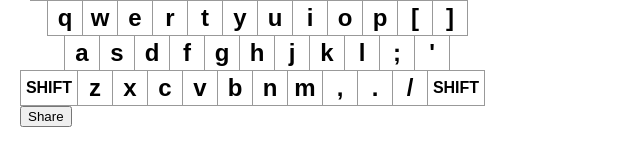
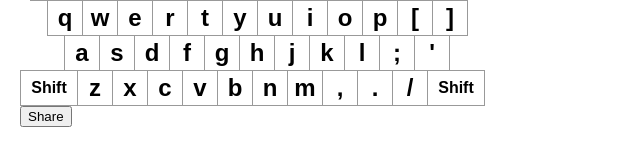
Before and after one commit to ooblies/third-typing-game, a React (Create React App) app in the folder typing-game/: page / in a window 1280 px wide. Shown: the part 529-689 px from the top of the page, without its empty margins (0-640 px from the left). Built offline with nearby package versions, Linux system fonts and the light colour scheme.

Commit message:
Added pressedKeys

```diff
--- a/typing-game/src/Game.js
+++ b/typing-game/src/Game.js
@@ -19,7 +19,7 @@ class Key extends React.Component {
         return (
             <div className={"key " + (this.props.highlighted ? ' activeKey' : '')
                                    + (this.props.error ? ' errorKey' : '')
-                                   + (this.props.value === "SHIFT" ? ' shift':'')
+                                   + (this.props.value === "Shift" ? ' shift':'')
                                    + (this.props.disabled ? ' disabled' : '')
                                    + (this.props.highlightShift ? " shifted" : '')
                                    + (this.props.pressed ? ' pressed' : '')} >
@@ -82,9 +82,13 @@ class Keyboard extends React.Component {
             display = this.props.activeString.includes(key) || this.props.activeString.includes(shift) ? display : "";
         }
 
+        var pressed = false;
+        if (this.props.pressedKeys.indexOf(key) > -1 || this.props.pressedKeys.indexOf(shift) > -1) {
+            pressed = true;
+        }
 
         return (
-            <Key value={display} shiftKey={shift} highlighted={this.props.activeString.includes(display)} showKeys={config.showKeys} error={this.props.errorKeys.includes(display)} highlightShift={shifted} disabled={disabled}></Key>
+            <Key value={display} shiftKey={shift} highlighted={this.props.activeString.includes(display)} showKeys={config.showKeys} error={this.props.errorKeys.includes(display)} highlightShift={shifted} disabled={disabled} pressed={pressed}></Key>
         )
     }
 
@@ -107,10 +111,10 @@ class Keyboard extends React.Component {
                     {this.renderKey(';',':')}{this.renderKey("'",'"')}
                 </div>
                 <div className="row-4">
-                    {this.renderKey('SHIFT','SHIFT')}
+                    {this.renderKey('Shift','Shift')}
                     {this.renderKey('z','Z')}{this.renderKey('x','X')}{this.renderKey('c','C')}{this.renderKey('v','V')}{this.renderKey('b','B')}{this.renderKey('n','N')}{this.renderKey('m','M')}
                     {this.renderKey(',','<')}{this.renderKey('.','>')}{this.renderKey('/','?')}
-                    {this.renderKey('SHIFT','SHIFT')}
+                    {this.renderKey('Shift','Shift')}
                 </div>
             </div>
         );
@@ -256,6 +260,7 @@ class Game extends React.Component {
             timeSinceLastSpawn: 0,
             keysMiseed: 0,
             activeKeys: Array(0),
+            pressedKeys: Array(0),
             errorKeys: Array(0),
             isStarted: false,
             shift: false,
@@ -385,22 +390,39 @@ class Game extends React.Component {
     }
 
     componentWillMount() {
-        document.addEventListener("keydown", this.onKeyPressed.bind(this));
+        document.addEventListener("keydown", this.onKeyDown.bind(this));
         document.addEventListener('keyup', this.onKeyUp.bind(this));
         this.intervalHandle = setInterval(this.tick.bind(this),100);
     }
 
     componentWillUnmount() {
-        document.removeEventListener("keydown", this.onKeyPressed.bind(this));
+        document.removeEventListener("keydown", this.onKeyDown.bind(this));
         document.removeEventListener('keyup', this.onKeyUp.bind(this));
         clearInterval(this.interval);
     }
 
     removeKey(rkey) {
-        var activeKeys = this.state.activeKeys.filter(key => rkey.toUpperCase() !== key.key.toUpperCase());
+        var activeKeys = this.state.activeKeys.filter(key => rkey !== key.key);
 
         this.setState({
             activeKeys: activeKeys,
+        });
+    }
+
+    removePressedKey(rkey) {
+        var pressedKeys = this.state.pressedKeys.filter(key => rkey.toUpperCase() !== key.toUpperCase());
+
+        this.setState({
+            pressedKeys: pressedKeys,
+        });
+    }
+
+    addPressedKey(key) {
+        var pressedKeys = this.state.pressedKeys;
+        pressedKeys.push(key);
+
+        this.setState({
+            pressedKeys: pressedKeys,
         });
     }
 
@@ -432,17 +454,27 @@ class Game extends React.Component {
                     shift: false,
                 })
             }
+
+
+            this.removePressedKey(e.key);
+
+            console.log(this.state.pressedKeys);
         }
     }
-    onKeyPressed(e) {
+    onKeyDown(e) {
 
         if (e) {
+
+            this.addPressedKey(e.key);
+            console.log(this.state.pressedKeys);
+
             if (e.key === 'Shift') {
                 this.setState({
                     shift: true,
                 })
                 return;
             }
+
         }
         if (this.state.isStarted) {
             if (e) {
@@ -561,11 +593,11 @@ class Game extends React.Component {
                 <Config updateConfig={this.updateConfig} config={this.state.config} ></Config>
                 <button onClick={() => this.startGame()}>Start Game~</button>
                     <div>Current Key String is : {activeString}</div>
-                <div className="game" onKeyDown={this.onKeyPressed()} tabIndex="0">
+                <div className="game" onKeyDown={this.onKeyDown()} tabIndex="0">
                     <br/>
                     <br/>
                     <div>
-                        <Keyboard errorKeys={this.state.errorKeys} activeKeys={this.state.activeKeys} activeString={this.getActiveString()} config={this.state.config} shift={this.state.shift} />
+                        <Keyboard errorKeys={this.state.errorKeys} activeKeys={this.state.activeKeys} activeString={this.getActiveString()} config={this.state.config} shift={this.state.shift} pressedKeys={this.state.pressedKeys}/>
                     </div>
                 </div>
 
```
